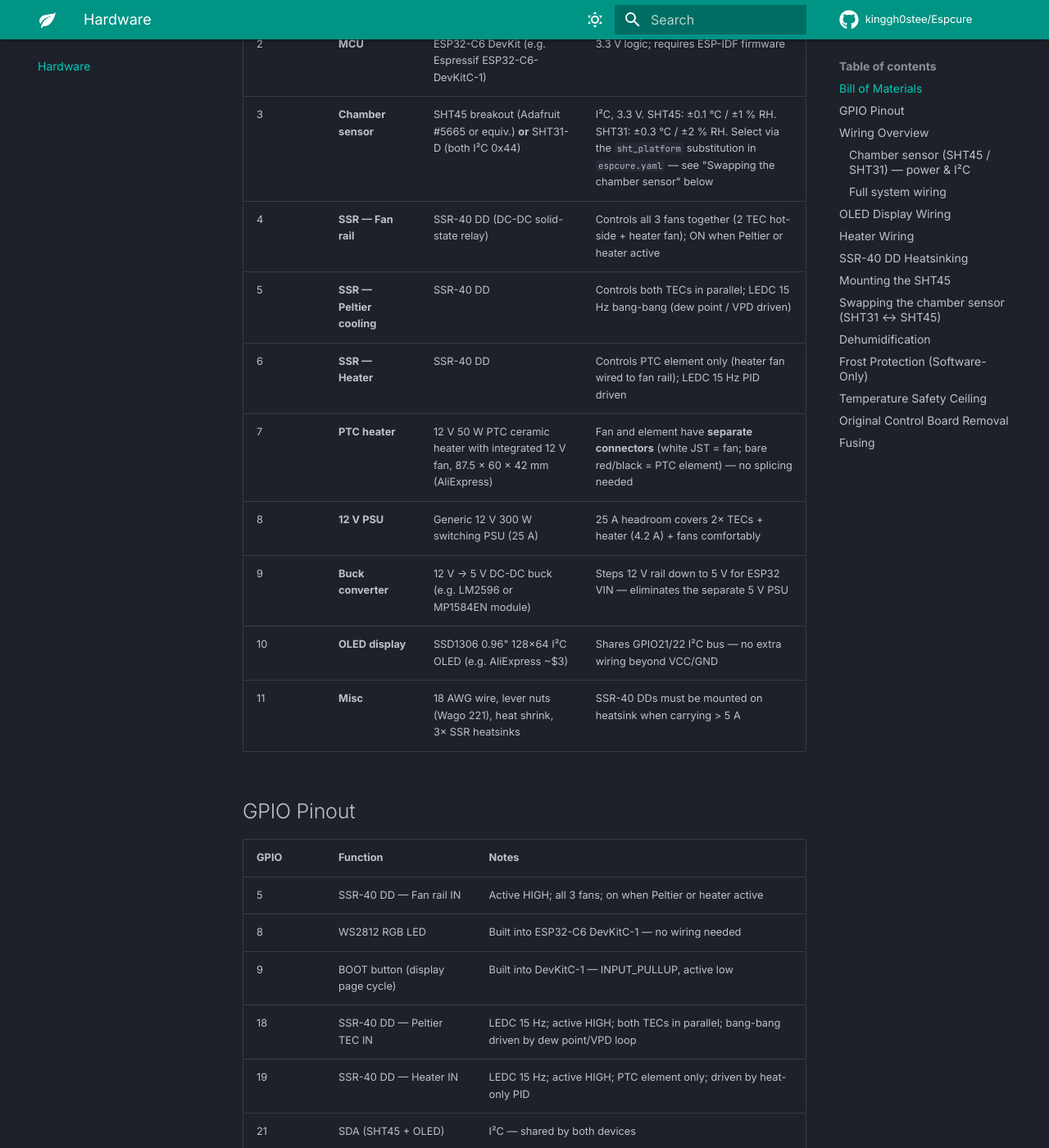
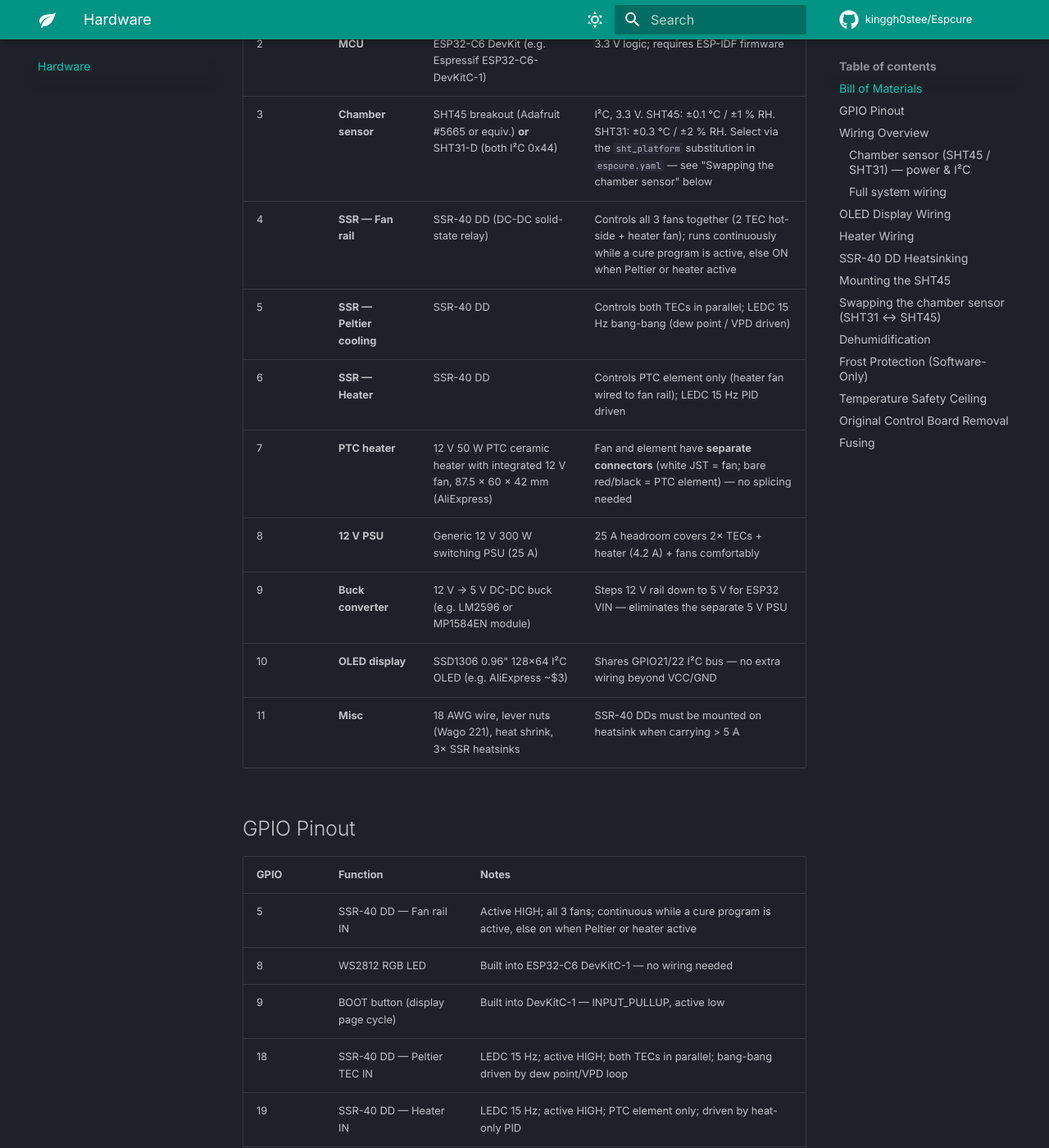
Before and after one commit to kinggh0stee/Espcure, an MkDocs documentation site: the page built from docs/hardware.md, in a window 1280 px wide and 1400 px high, scrolled down 359 px. Shown: the whole window at 82% size. Built offline with MkDocs 1.6.1 and Material for MkDocs 9.7.7, drawn with Linux system fonts in a browser that asks for light colours; comment, search, counter and statistics services are not loaded.

Commit message:
feat(fan): run fans continuously while a cure program is active (#35)
The fan rail (GPIO5) previously ran only when the Peltier was cooling or
the heater was heating. Now it also runs continuously whenever a cure
program (10-Day Dry or Cannatrol 4+4) is active, giving constant air
circulation for even drying. With no program active the original
behaviour is unchanged.

The 2 s fan lambda now ORs in the two program switches:
  program || peltier_cooling || heating -> fan ON.
The Peltier hot-side airflow guarantee is preserved (peltier_cooling
stays in the OR, and the 30s/60s loops still co-command the fan with the
Peltier). No peltier_output writer changes.

Docs: cure-programs.md, hardware.md (BOM + GPIO table), CLAUDE.md,
CHANGELOG ([Unreleased]).


Claude-Session: https://claude.ai/code/session_013nDeaMFTWqkLxffonH31Dc

Co-authored-by: Claude <noreply@anthropic.com>

```diff
--- a/docs/hardware.md
+++ b/docs/hardware.md
@@ -7,7 +7,7 @@
 | 1 | **Fridge** | Honeywell thermoelectric wine cooler | Remove original control board |
 | 2 | **MCU** | ESP32-C6 DevKit (e.g. Espressif ESP32-C6-DevKitC-1) | 3.3 V logic; requires ESP-IDF firmware |
 | 3 | **Chamber sensor** | SHT45 breakout (Adafruit #5665 or equiv.) **or** SHT31-D (both I²C 0x44) | I²C, 3.3 V. SHT45: ±0.1 °C / ±1 % RH. SHT31: ±0.3 °C / ±2 % RH. Select via the `sht_platform` substitution in `espcure.yaml` — see "Swapping the chamber sensor" below |
-| 4 | **SSR — Fan rail** | SSR-40 DD (DC-DC solid-state relay) | Controls all 3 fans together (2 TEC hot-side + heater fan); ON when Peltier or heater active |
+| 4 | **SSR — Fan rail** | SSR-40 DD (DC-DC solid-state relay) | Controls all 3 fans together (2 TEC hot-side + heater fan); runs continuously while a cure program is active, else ON when Peltier or heater active |
 | 5 | **SSR — Peltier cooling** | SSR-40 DD | Controls both TECs in parallel; LEDC 15 Hz bang-bang (dew point / VPD driven) |
 | 6 | **SSR — Heater** | SSR-40 DD | Controls PTC element only (heater fan wired to fan rail); LEDC 15 Hz PID driven |
 | 7 | **PTC heater** | 12 V 50 W PTC ceramic heater with integrated 12 V fan, 87.5 × 60 × 42 mm (AliExpress) | Fan and element have **separate connectors** (white JST = fan; bare red/black = PTC element) — no splicing needed |
@@ -20,7 +20,7 @@
 
 | GPIO | Function | Notes |
 |---|---|---|
-| 5 | SSR-40 DD — Fan rail IN | Active HIGH; all 3 fans; on when Peltier or heater active |
+| 5 | SSR-40 DD — Fan rail IN | Active HIGH; all 3 fans; continuous while a cure program is active, else on when Peltier or heater active |
 | 8 | WS2812 RGB LED | Built into ESP32-C6 DevKitC-1 — no wiring needed |
 | 9 | BOOT button (display page cycle) | Built into DevKitC-1 — INPUT_PULLUP, active low |
 | 18 | SSR-40 DD — Peltier TEC IN | LEDC 15 Hz; active HIGH; both TECs in parallel; bang-bang driven by dew point/VPD loop |
```
Also changed, not shown: CHANGELOG.md (+3 -0 lines), CLAUDE.md (+2 -2 lines), docs/cure-programs.md (+1 -1 lines), espcure.yaml (+7 -3 lines).
